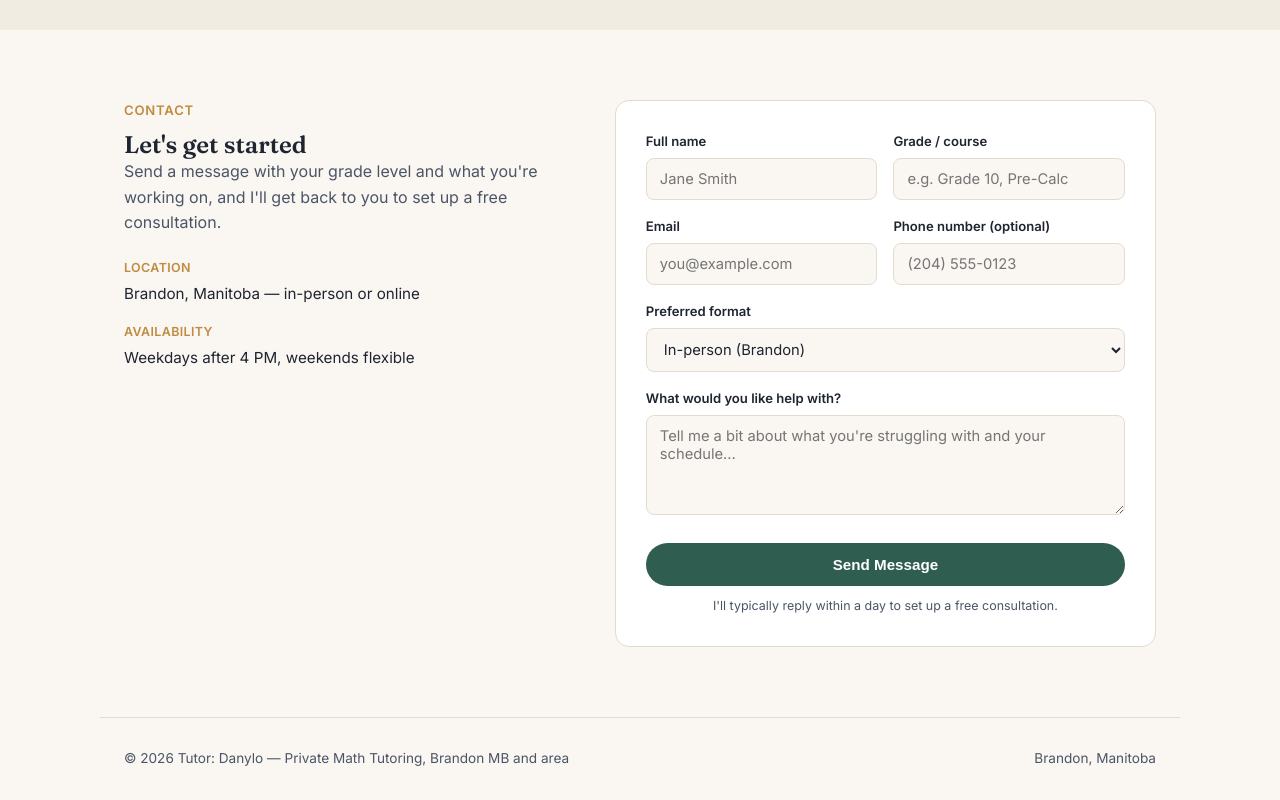
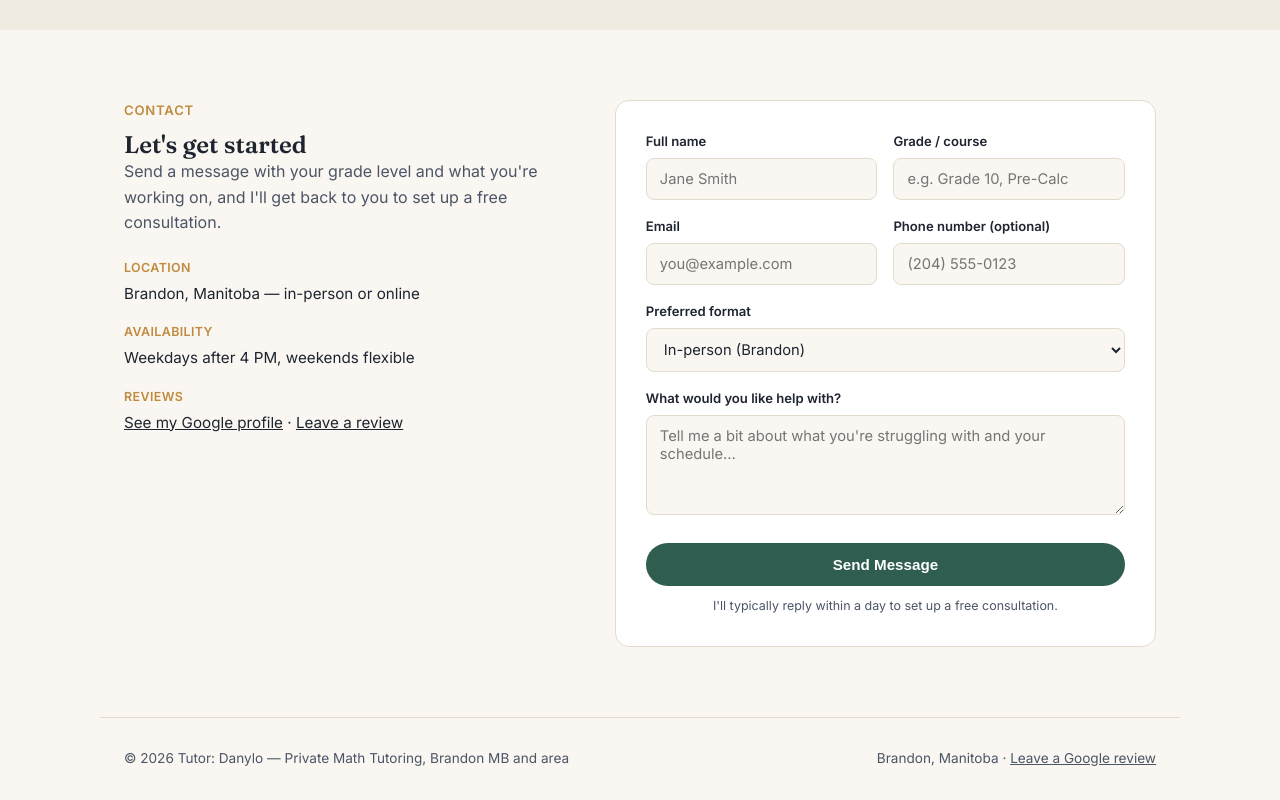
Before and after one commit to DanielDenysevych/danylo-math-tutoring, a plain HTML site: page index.html in a window 1280 px wide. Shown: the part 3763-4563 px from the top of the page. Drawn offline with Linux system fonts and the light colour scheme.

Commit message:
Link Google Business Profile (sameAs/hasMap) and add review links
Co-Authored-By: Claude Opus 5.5 <noreply@anthropic.com>

```diff
--- a/index.html
+++ b/index.html
@@ -31,6 +31,8 @@
   "@type": "LocalBusiness",
   "name": "Danylo Denysevych — Private Math Tutoring",
   "url": "https://danylotutor.ca/",
+  "sameAs": ["https://g.page/r/CceLw0s5_r4LEAE"],
+  "hasMap": "https://g.page/r/CceLw0s5_r4LEAE",
   "image": "https://danylotutor.ca/assets/danylo-photo.jpg",
   "description": "One-on-one private math tutoring in Brandon, Manitoba for K-12 and university students, in person or online.",
   "address": {
@@ -477,6 +479,9 @@
         <div class="info-row">
           <strong>Availability</strong><span>Weekdays after 4 PM, weekends flexible</span>
         </div>
+        <div class="info-row">
+          <strong>Reviews</strong><span><a href="https://g.page/r/CceLw0s5_r4LEAE" target="_blank" rel="noopener">See my Google profile</a> · <a href="https://g.page/r/CceLw0s5_r4LEAE/review" target="_blank" rel="noopener">Leave a review</a></span>
+        </div>
       </div>
       <form id="contactForm" action="https://api.web3forms.com/submit" method="POST">
         <input type="hidden" name="access_key" value="7831c0cf-a5ac-451b-880c-f9aee2b9873e">
@@ -567,7 +572,7 @@
 
 <footer>
   <div>© 2026 Tutor: Danylo — Private Math Tutoring, Brandon MB and area</div>
-  <div>Brandon, Manitoba</div>
+  <div>Brandon, Manitoba · <a href="https://g.page/r/CceLw0s5_r4LEAE/review" target="_blank" rel="noopener">Leave a Google review</a></div>
 </footer>
 
 </body>
```
